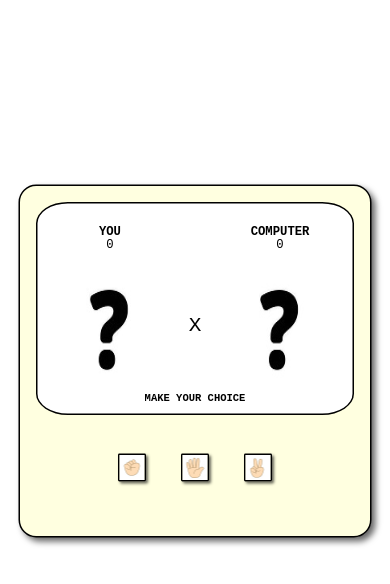
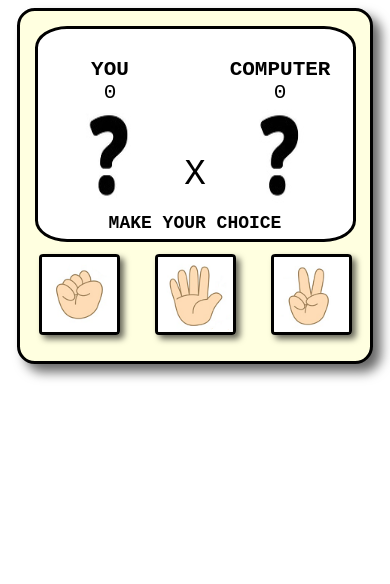
Before and after one commit to JoaoPedrodaSilva/GAME-Rock-Paper-Scissor, a plain HTML site: page index.html in a window 390 px wide. Both pictures are taken after a click on the button "START A NEW GAME". Drawn offline with Linux system fonts and the light colour scheme.

Commit message:
Optimizing responsivity

```diff
--- a/style.css
+++ b/style.css
@@ -165,31 +165,34 @@ body {
 
 @media (max-width: 992px) {
     #container {
-        transform: scale(0.8);
+        width: 560px;
+        height: 560px;
     }
 
     html {
-        font-size: 9px;
+        font-size: 7px;
     }
 }
 
 @media (max-width: 768px) {
     #container {
-        transform: scale(0.6);
+        width: 420px;
+        height: 420px;
     }
 }
 
 @media (max-width: 576px) {
     #container {
-        transform: scale(0.5);
+        width: 350px;
+        height: 350px;
     }
 
     html {
-        font-size: 7px;
+        font-size: 6px;
     }
 
     .choices {
-        width: 50px;
-        height: 50px;
+        width: 75px;
+        height: 75px;
     }
 }
```
